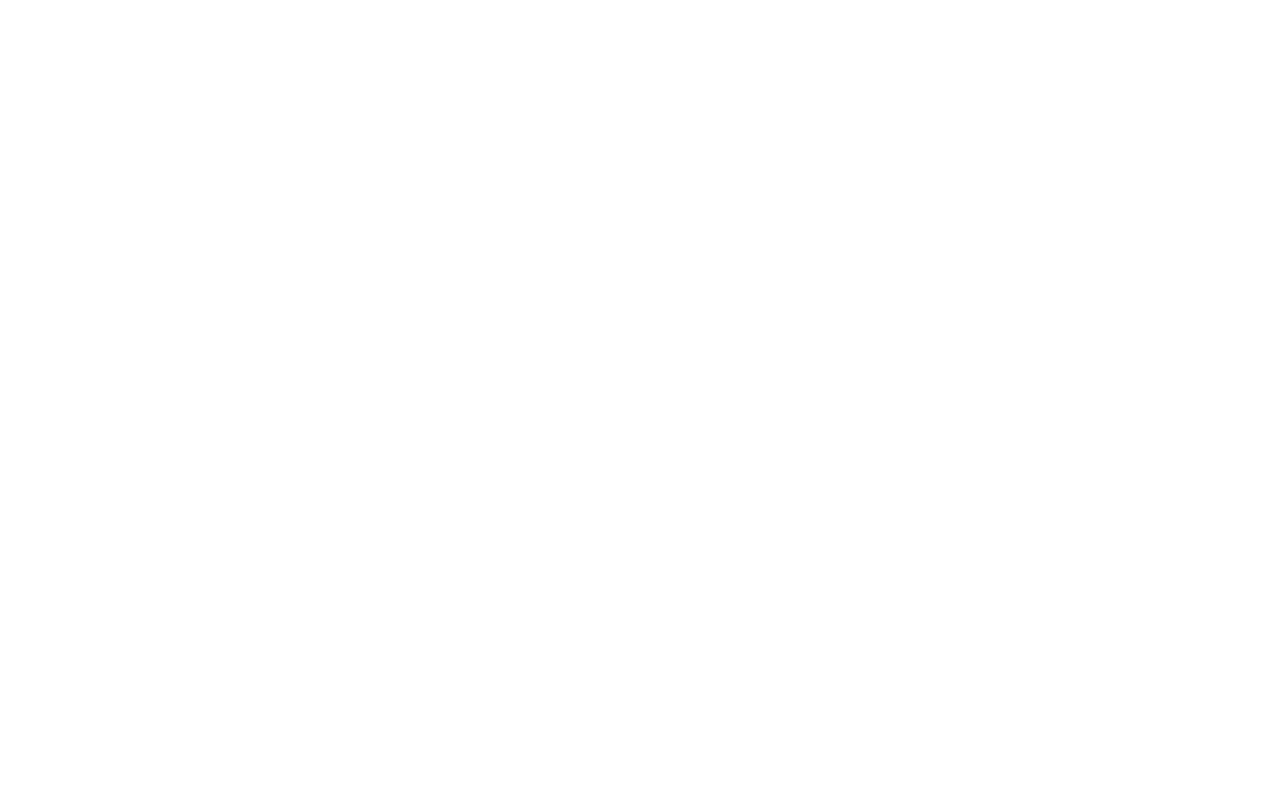
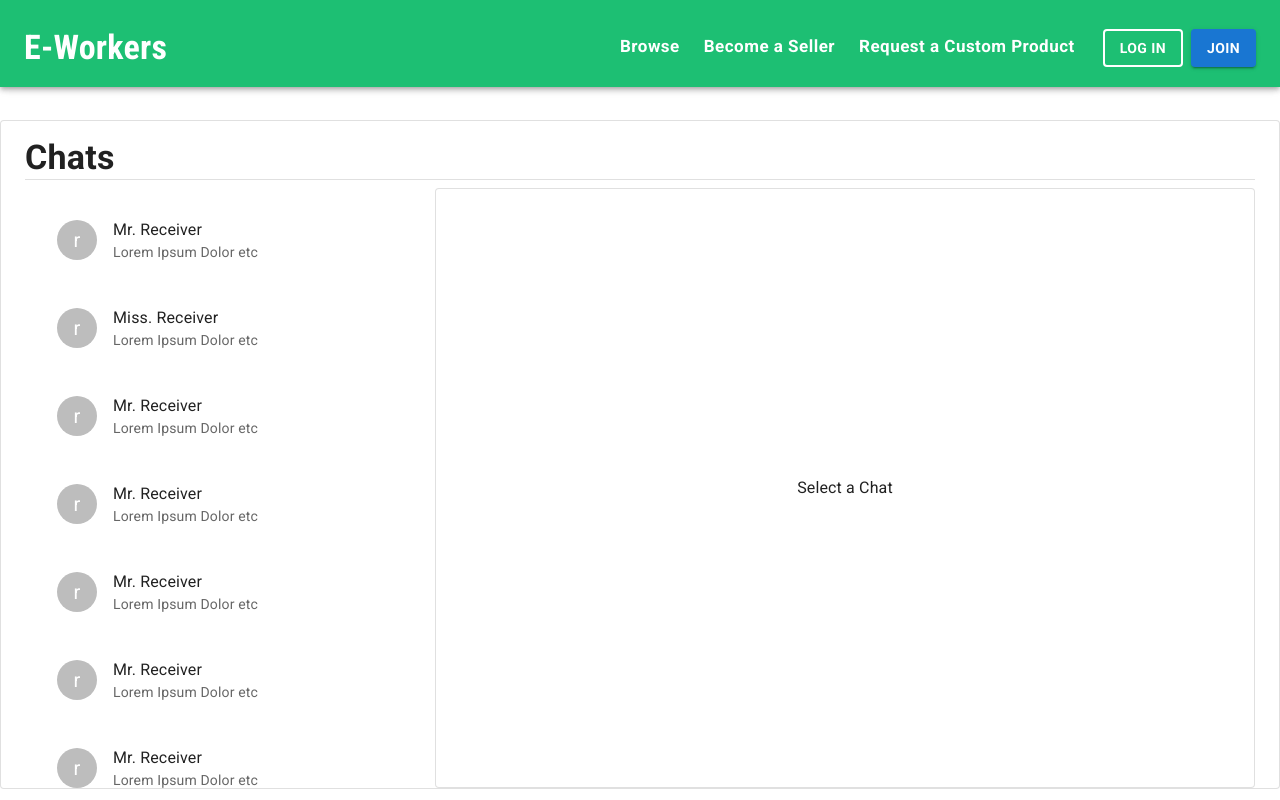
Before and after one commit to bilal42011/Ecommerce-Platform-For-Customized-Products, a React (Create React App) app: page /sellerprofile/1/chats in a window 1280 px wide. Before the commit this address had no page. Shown: the top 800 px of the page. Built offline with nearby package versions, Linux system fonts and the light colour scheme.

Commit message:
chat page desktop

```diff
--- /dev/null
+++ b/src/Components/ChatsPage/ChatCard/ChatCard.js
@@ -0,0 +1,148 @@
+import { ArrowBack, Close, Send } from "@mui/icons-material";
+import {
+  Avatar,
+  Card,
+  CardActions,
+  CardContent,
+  CardHeader,
+  Divider,
+  IconButton,
+  Stack,
+  TextField,
+  Typography,
+} from "@mui/material";
+import { grey } from "@mui/material/colors";
+import { Box } from "@mui/system";
+import { useRef, useState } from "react";
+import MessageList from "./MessageList";
+
+export default function ChatCard({ chat, onClose }) {
+  const [message, setMessage] = useState("");
+  const [messages, setMessages] = useState([
+    {
+      text: "Hello!",
+      time: "2: 28pm",
+    },
+    {
+      text: "Hi!",
+      time: "2: 28pm",
+    },
+    {
+      text: "How are you?",
+      time: "2: 28pm",
+    },
+    {
+      text: "I am fine",
+      time: "2: 28pm",
+    },
+    {
+      text: "Wanna have sex?",
+      time: "2: 28pm",
+    },
+    {
+      text: "Yeah",
+      time: "2: 28pm",
+    },
+    {
+      text: "uss",
+      time: "2: 28pm",
+    },
+    {
+      text: "uss",
+      time: "2: 28pm",
+    },
+    {
+      text: "uss",
+      time: "2: 28pm",
+    },
+    {
+      text: "🥵",
+      time: "2: 28pm",
+    },
+    {
+      text: "Lorem ipsum dolor sit amet, consectetur adipiscing elit, sed do eiusmod tempor incididunt ut labore et dolore magna aliqua. Ut enim ad minim veniam, quis nostrud exercitation ullamco laboris nisi ut aliquip ex ea commodo consequat. Duis aute irure dolor in reprehenderit in voluptate velit esse cillum dolore eu fugiat nulla pariatur. Excepteur sint occaecat cupidatat non proident, sunt in culpa qui officia deserunt mollit anim id est laborum",
+      time: "2: 28pm",
+    },
+    {
+      text: "Lora ipsum dallar",
+      time: "2: 28pm",
+    },
+  ]);
+
+  const onNewMessage = (e) => {
+    e.preventDefault();
+    const date = new Date();
+    const time = `${date.getHours()} : ${date.getMinutes()}`;
+    setMessages([
+      ...messages,
+      {
+        text: message,
+        time: time,
+      },
+    ]);
+    setMessage("");
+  };
+
+  return (
+    <Card
+      variant="outlined"
+      sx={{ height: "100%", maxHeight: "75vh" }}
+      component={Stack}
+    >
+      {!chat ? (
+        <Box
+          sx={{
+            display: "flex",
+            alignItems: "center",
+            flexGrow: 1,
+            flexDirection: "column",
+            justifyContent: "center",
+          }}
+        >
+          <Typography>Select a Chat</Typography>
+        </Box>
+      ) : (
+        <>
+          <CardHeader
+            title={<Typography variant="h6">{chat.to.fullname}</Typography>}
+            subheader={chat.to.username}
+            avatar={<Avatar>{chat.to.username.charAt(0)}</Avatar>}
+            action={
+              <IconButton onClick={onClose}>
+                <Close />
+              </IconButton>
+            }
+          />
+          <Divider />
+          <CardContent
+            sx={{
+              height: "100%",
+              maxHeight: "100%",
+              overflowY: "scroll",
+              bgcolor: grey[100],
+            }}
+          >
+            <MessageList messages={messages} />
+          </CardContent>
+          <CardActions>
+            <form onSubmit={onNewMessage} style={{ width: "100%" }}>
+              <TextField
+                value={message}
+                onChange={(e) => setMessage(e.target.value)}
+                fullWidth
+                label="Type a message..."
+                InputProps={{
+                  endAdornment: (
+                    <IconButton type="submit" color="default">
+                      <Send />
+                    </IconButton>
+                  ),
+                }}
+              />
+            </form>
+          </CardActions>
+        </>
+      )}
+    </Card>
+  );
+}
--- /dev/null
+++ b/src/Components/ChatsPage/ChatCard/ChatMessage/ChatMessage.css
@@ -0,0 +1,14 @@
+.chat-message {
+  padding: 0.5em 1em;
+  border-radius: 8px;
+  background-color: lightcyan;
+}
+
+.chat-message.message-primary {
+  background-color: rgb(29, 191, 115);
+  color: white;
+}
+.chat-message.message-secondary {
+  margin-right: 0;
+  margin-left: auto;
+}
--- /dev/null
+++ b/src/Components/ChatsPage/ChatCard/ChatMessage/ChatMessage.js
@@ -0,0 +1,32 @@
+import { Avatar, ListItem, ListItemAvatar, Typography } from "@mui/material";
+import { Box } from "@mui/system";
+import "./ChatMessage.css";
+
+export default function ChatMessage({ message, primary }) {
+  return (
+    <ListItem>
+      {primary && (
+        <ListItemAvatar>
+          <Avatar>r</Avatar>
+        </ListItemAvatar>
+      )}
+      <Box
+        maxWidth="75%"
+        width="fit-content"
+        className={`chat-message ${
+          primary ? "message-primary" : "message-secondary"
+        }`}
+      >
+        <Typography>{message.text}</Typography>
+        <Typography
+          variant="caption"
+          textAlign="right"
+          width="100%"
+          display={"inline-block"}
+        >
+          {message.time}
+        </Typography>
+      </Box>
+    </ListItem>
+  );
+}
--- /dev/null
+++ b/src/Components/ChatsPage/ChatCard/MessageList.js
@@ -0,0 +1,23 @@
+import { List } from "@mui/material";
+import { useEffect, useRef } from "react";
+import ChatMessage from "./ChatMessage/ChatMessage";
+
+export default function MessageList({ messages }) {
+  const ref = useRef(null);
+
+  useEffect(() => {
+    ref.current.lastElementChild.scrollIntoView({ behavior: "smooth" });
+  });
+
+  return (
+    <div>
+      <List ref={ref}>
+        {messages.map((item, index) => {
+          return (
+            <ChatMessage message={item} primary={index % 2 === 0} key={index} />
+          );
+        })}
+      </List>
+    </div>
+  );
+}
--- /dev/null
+++ b/src/Components/ChatsPage/ChatListItem.js
@@ -0,0 +1,20 @@
+import {
+  Avatar,
+  ListItem,
+  ListItemAvatar,
+  ListItemButton,
+  ListItemText,
+} from "@mui/material";
+
+export default function ChatListItem({ chat, onClick }) {
+  return (
+    <ListItem>
+      <ListItemButton onClick={onClick}>
+        <ListItemAvatar>
+          <Avatar>{chat.to.username.charAt(0)}</Avatar>
+        </ListItemAvatar>
+        <ListItemText primary={chat.to.fullname} secondary={chat.lastMessage} />
+      </ListItemButton>
+    </ListItem>
+  );
+}
--- /dev/null
+++ b/src/Components/ChatsPage/ChatsList.js
@@ -0,0 +1,18 @@
+import { List } from "@mui/material";
+import ChatListItem from "./ChatListItem";
+
+export default function ChatsList({ chats, onChatClick }) {
+  return (
+    <List sx={{ width: "100%", maxHeight: "75vh", overflowY: "scroll" }}>
+      {chats.map((item, index) => {
+        return (
+          <ChatListItem
+            chat={item}
+            key={index}
+            onClick={(_) => onChatClick(item)}
+          />
+        );
+      })}
+    </List>
+  );
+}
--- /dev/null
+++ b/src/Pages/ChatsPage.js
@@ -0,0 +1,127 @@
+import { Divider, Grid, Paper, Typography } from "@mui/material";
+import { Container } from "@mui/system";
+import { useState } from "react";
+import ChatCard from "../Components/ChatsPage/ChatCard/ChatCard";
+import ChatsList from "../Components/ChatsPage/ChatsList";
+
+export default function ChatsPage() {
+  const chats = [
+    {
+      to: {
+        username: "receiver12",
+        city: "Islamabad",
+        fullname: "Mr. Receiver",
+      },
+      lastMessage: "Lorem Ipsum Dolor etc",
+      avatar: "",
+    },
+    {
+      to: {
+        username: "receiver30",
+        city: "Islamabad",
+        fullname: "Miss. Receiver",
+      },
+      lastMessage: "Lorem Ipsum Dolor etc",
+      avatar: "",
+    },
+    {
+      to: {
+        username: "receiver12",
+        city: "Islamabad",
+        fullname: "Mr. Receiver",
+      },
+      lastMessage: "Lorem Ipsum Dolor etc",
+      avatar: "",
+    },
+    {
+      to: {
+        username: "receiver12",
+        city: "Islamabad",
+        fullname: "Mr. Receiver",
+      },
+      lastMessage: "Lorem Ipsum Dolor etc",
+      avatar: "",
+    },
+    {
+      to: {
+        username: "receiver12",
+        city: "Islamabad",
+        fullname: "Mr. Receiver",
+      },
+      lastMessage: "Lorem Ipsum Dolor etc",
+      avatar: "",
+    },
+    {
+      to: {
+        username: "receiver12",
+        city: "Islamabad",
+        fullname: "Mr. Receiver",
+      },
+      lastMessage: "Lorem Ipsum Dolor etc",
+      avatar: "",
+    },
+    {
+      to: {
+        username: "receiver12",
+        city: "Islamabad",
+        fullname: "Mr. Receiver",
+      },
+      lastMessage: "Lorem Ipsum Dolor etc",
+      avatar: "",
+    },
+    {
+      to: {
+        username: "receiver12",
+        city: "Islamabad",
+        fullname: "Mr. Receiver",
+      },
+      lastMessage: "Lorem Ipsum Dolor etc",
+      avatar: "",
+    },
+    {
+      to: {
+        username: "receiver12",
+        city: "Islamabad",
+        fullname: "Mr. Receiver",
+      },
+      lastMessage: "Lorem Ipsum Dolor etc",
+      avatar: "",
+    },
+    {
+      to: {
+        username: "receiver12",
+        city: "Islamabad",
+        fullname: "Mr. Receiver",
+      },
+      lastMessage: "Lorem Ipsum Dolor etc",
+      avatar: "",
+    },
+  ];
+
+  const [activeChat, setActiveChat] = useState(null);
+
+  return (
+    <Container
+      maxWidth="xl"
+      sx={{ mt: 15, pt: 2 }}
+      component={Paper}
+      variant="outlined"
+    >
+      <Typography variant="h4" fontWeight="bold">
+        Chats
+      </Typography>
+      <Divider sx={{ mb: 1 }} />
+      <Grid container>
+        <Grid item xs={12} sm={4}>
+          <ChatsList
+            chats={chats}
+            onChatClick={(chat) => setActiveChat(chat)}
+          />
+        </Grid>
+        <Grid item xs={0} sm={8}>
+          <ChatCard chat={activeChat} onClose={(_) => setActiveChat(null)} />
+        </Grid>
+      </Grid>
+    </Container>
+  );
+}
--- a/src/Pages/CreateProduct.js
+++ b/src/Pages/CreateProduct.js
@@ -1,7 +1,11 @@
 import { Container } from "@mui/system";
+import { useParams } from "react-router-dom";
 import SellerProductForm from "../Components/SellerProductForm";
 
 export default function CreateProduct() {
+  const { userId } = useParams();
+
+  console.log(userId);
   return (
     <Container maxWidth="xl" sx={{ mt: 15 }}>
       <SellerProductForm />
--- a/src/Pages/UserProfile.js
+++ b/src/Pages/UserProfile.js
@@ -12,6 +12,7 @@
 import PlaceIcon from "@mui/icons-material/Place";
 import avatarImage from "../assets/safwan.webp";
 import ProductCard from "../Components/ProductCard";
+import { Link } from "react-router-dom";
 
 export default function UserProfile() {
   const user = {
@@ -117,7 +118,15 @@
               <Typography fontWeight="bold">{user.city}</Typography>
             </Stack>
             <Divider />
-            <Button variant="contained">Contact Me</Button>
+            <Button variant="contained">
+              <Link
+                to="chats"
+                style={{ textDecoration: "none", color: "inherit" }}
+              >
+                {" "}
+                Contact Me
+              </Link>
+            </Button>
           </Paper>
           <Paper
             variant="outlined"
--- a/src/index.js
+++ b/src/index.js
@@ -18,6 +18,7 @@
 import CustomRequestProposals from "./Pages/CustomRequestProposals";
 import CreateProduct from "./Pages/CreateProduct";
 import EditProduct from "./Pages/EditProduct";
+import ChatsPage from "./Pages/ChatsPage";
 
 const root = ReactDOM.createRoot(document.getElementById("root"));
 
@@ -39,6 +40,7 @@
           <Route index element={<UserProfile />} />
           <Route path="products/create" element={<CreateProduct />} />
           <Route path="products/:product_id/edit" element={<EditProduct />} />
+          <Route path="chats" element={<ChatsPage />} />
         </Route>
       </Route>
     </Routes>
```
